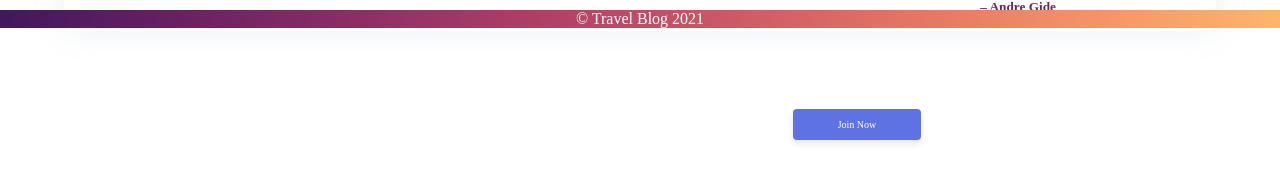
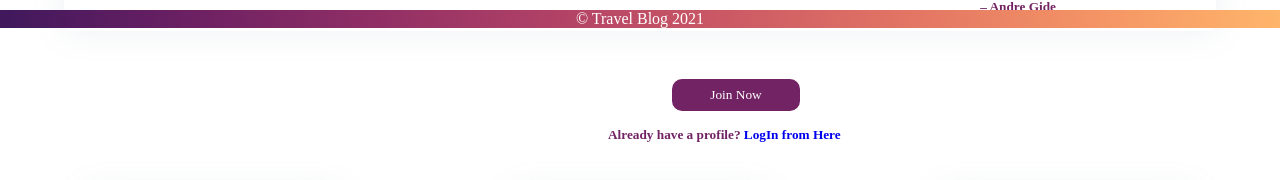
Before and after one commit to magdalenastoyanova/travel-blog, a React (Create React App) app: page / in a window 1280 px wide. Shown: the part 772-952 px from the top of the page. Built offline with nearby package versions, Linux system fonts and the light colour scheme; no server answers.

Commit message:
Update registerModule.css

```diff
--- a/src/components/Auth/Register/registerModule.css
+++ b/src/components/Auth/Register/registerModule.css
@@ -59,17 +59,7 @@
     margin-top: 6px;
     margin-left: 10px;
   }
-  button {
-    font-family: Helvetica, sans-serif;
-    background-color: #5e72e4;
-    color: #ffffff;
-    border: none;
-    box-shadow: 0px 4px 6px #32325d1c;
-    border-radius: 4px;
-    font-size: 10px;
-    padding: 10px 20px;
-    margin: 30px 121px;
-  }
+
   p.error {
     text-align: left;
     background-color: #f8d7da;
```
